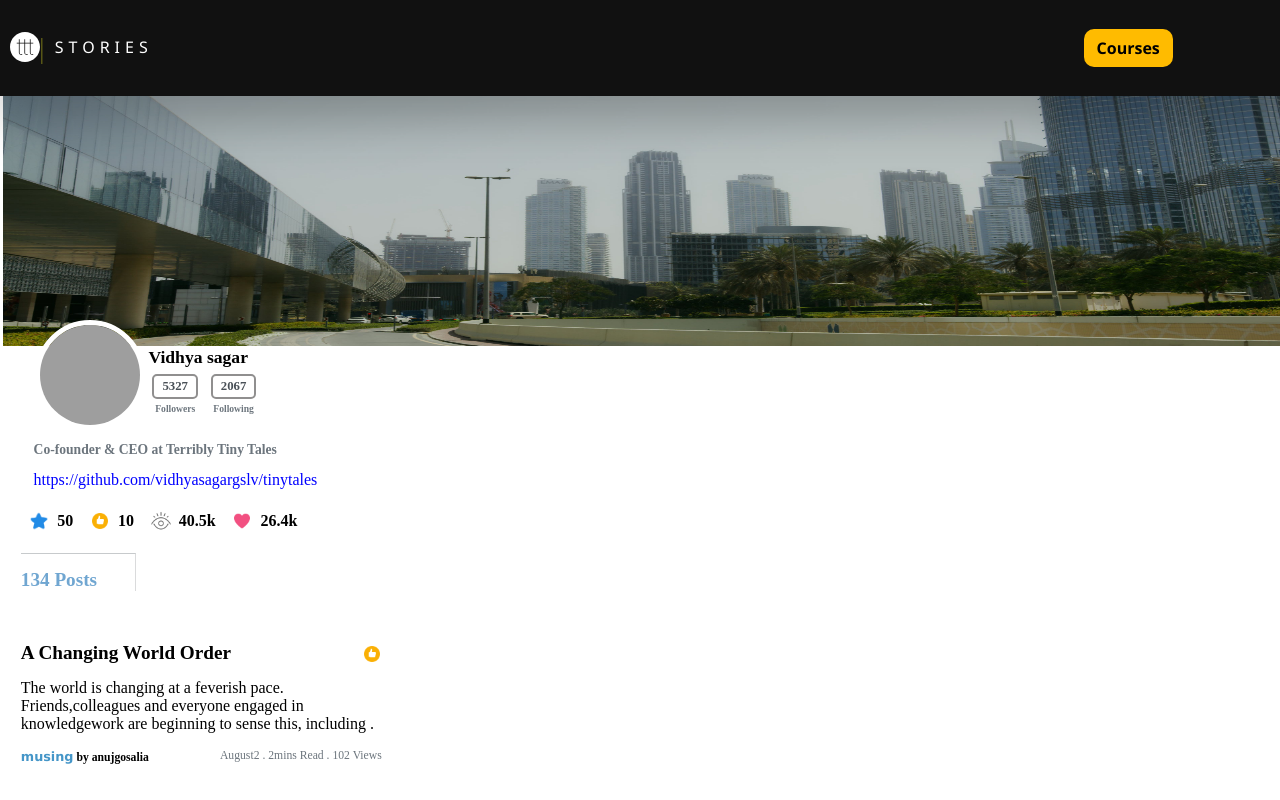
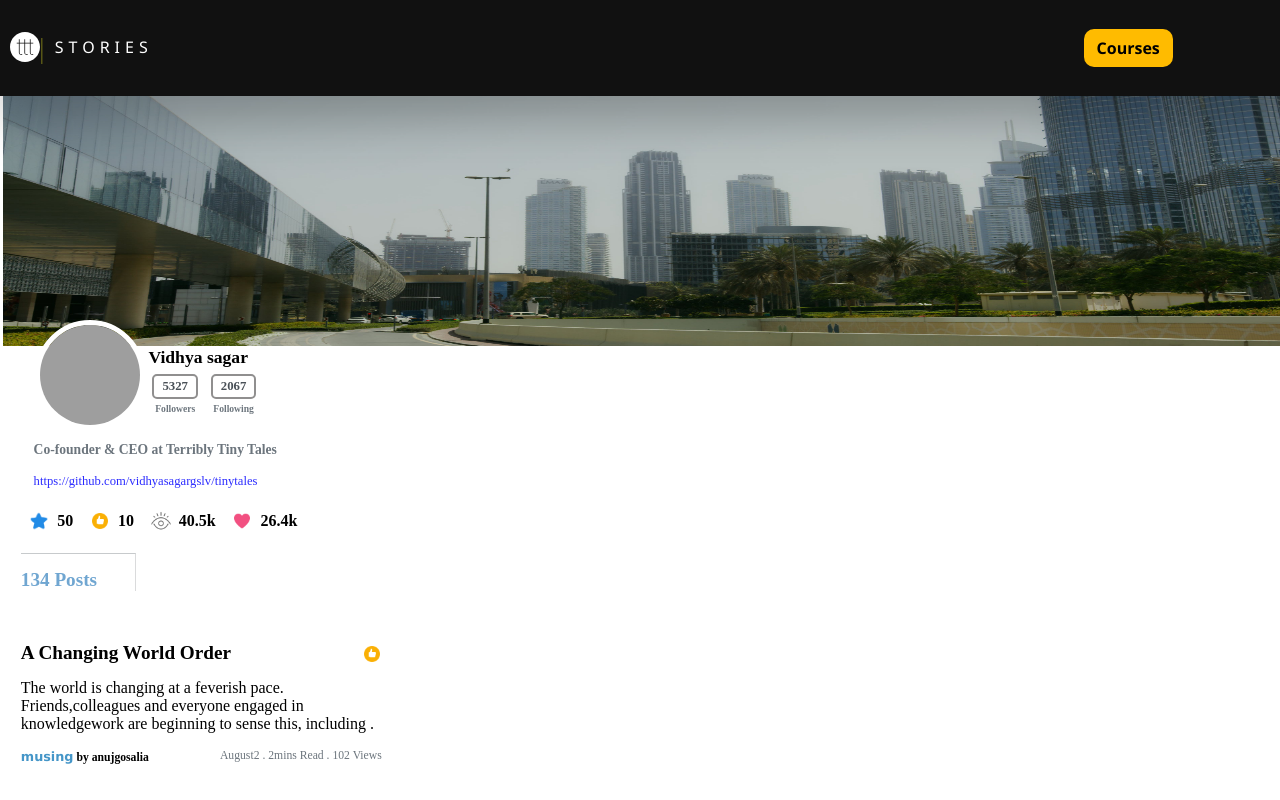
Before and after one commit to vidhyasagargslv/tinytales, a React (Create React App) app: page / in a window 1280 px wide. Shown: the top 800 px of the page. Built offline with nearby package versions, Linux system fonts and the light colour scheme; grey boxes are pictures that could not be loaded.

Commit message:
Update bio link styling in App.css and Assignment.js

```diff
--- a/src/App.css
+++ b/src/App.css
@@ -142,10 +142,15 @@ text-align: center;
  position: relative;
  top: -5vh;
  left: 2vw;
+
+
 }
-.bio a{
+
+.bio-link{
+  color: rgba(0, 0, 255, 0.83);
   text-decoration: none;
-  color: blue;
+  font-size: 0.79rem;
+
 
 }
 
--- a/src/components/Assignment.js
+++ b/src/components/Assignment.js
@@ -61,7 +61,7 @@ export default function Assignment() {
           <div className="bio">
 
             <p className='bio-content'>Co-founder & CEO at Terribly Tiny Tales </p>
-            <a href={profiles.link}>{profiles.link}</a>
+            <a href={profiles.link} className='bio-link'>{profiles.link}</a>
           </div> <br />
 
 
```
